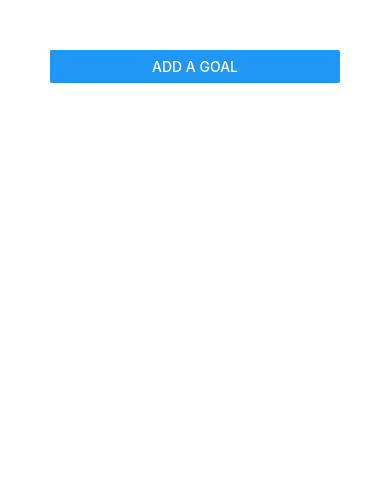
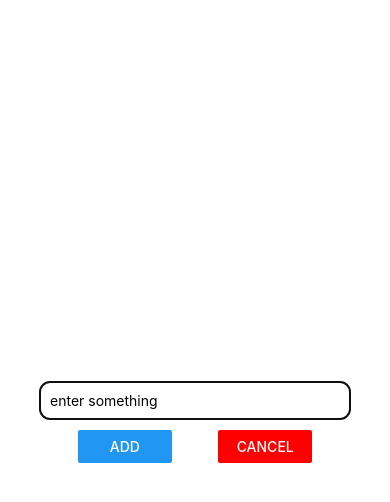
Before and after one commit to therealsuji/music-react-expo, a React Native app: screen / in a window 390 px wide. Both pictures are taken after a click on the button "ADD A GOAL". Shown: the top 502 px of the page. Built offline with nearby package versions, Linux system fonts and the light colour scheme.

Commit message:
btn and visbility

```diff
--- a/App.js
+++ b/App.js
@@ -5,10 +5,14 @@ import GoalInput from './components/GoalInput';
 
 export default function App() {
   const [courseGoals, setCourseGoals] = useState([]);
+  const [isAddMode, setIsAddMode] = useState(false);
+
+
 
 
   const addGoalHandler = (goalTitle) => {
     setCourseGoals(currentGoals => [...currentGoals, { key: Math.random().toString(), value: goalTitle }])
+    setIsAddMode(false)
   }
   const deleteGoal = (id) => {
     setCourseGoals(currentGoals => {
@@ -18,8 +22,8 @@ export default function App() {
 
   return (
     <View style={styles.container}>
-      <Button title='Add a Goal' />
-      <GoalInput handler={addGoalHandler} />
+      <Button title='Add a Goal' onPress={() => setIsAddMode(true)}/>
+      <GoalInput cancel={setIsAddMode} visible={isAddMode} handler={addGoalHandler} />
       <FlatList showsVerticalScrollIndicator={false} data={courseGoals} renderItem={itemData =>
         <GoalItem deleteGoal={deleteGoal.bind(this, itemData.item.key)} item={itemData.item.value} />
       } />
--- a/components/GoalInput.js
+++ b/components/GoalInput.js
@@ -6,16 +6,24 @@ const GoalInput = props => {
     const [enteredGoal, setEnteredGoal] = useState('');
     const goalInputHandler = (enteredText) => {
         setEnteredGoal(enteredText);
+
     }
     return (
-        <Modal visible={false}>
+        <Modal visible={props.visible} animationType='slide'>
             <View style={styles.inputContainer}>
                 <TextInput
                     placeholder="enter something"
                     style={styles.input}
                     onChangeText={goalInputHandler}
                 />
-                <Button title="Add" onPress={props.handler.bind(this, enteredGoal)} />
+                <View style={styles.buttonContainer}>
+                    <View style={styles.button}>
+                        <Button title="Add" onPress={props.handler.bind(this, enteredGoal)} />
+                    </View >
+                    <View style={styles.button}>
+                        <Button color='red' title="Cancel" onPress={props.cancel} />
+                    </View>
+                </View>
             </View>
         </Modal>
     )
@@ -27,13 +35,21 @@ const styles = StyleSheet.create({
         borderWidth: 1,
         borderColor: "blue",
         borderRadius: 10,
+        marginBottom: 10
 
+    }, buttonContainer: {
+        width: "60%",
+        flexDirection: "row",
+        justifyContent: "space-between"
     },
+
     inputContainer: {
 
-        flexDirection: "row",
-        justifyContent: "space-between",
-        alignItems: "center"
-    },
+        justifyContent: "center",
+        alignItems: "center",
+        flex: 1
+    }, button: {
+        width: "40%"
+    }
 })
 export default GoalInput
```
